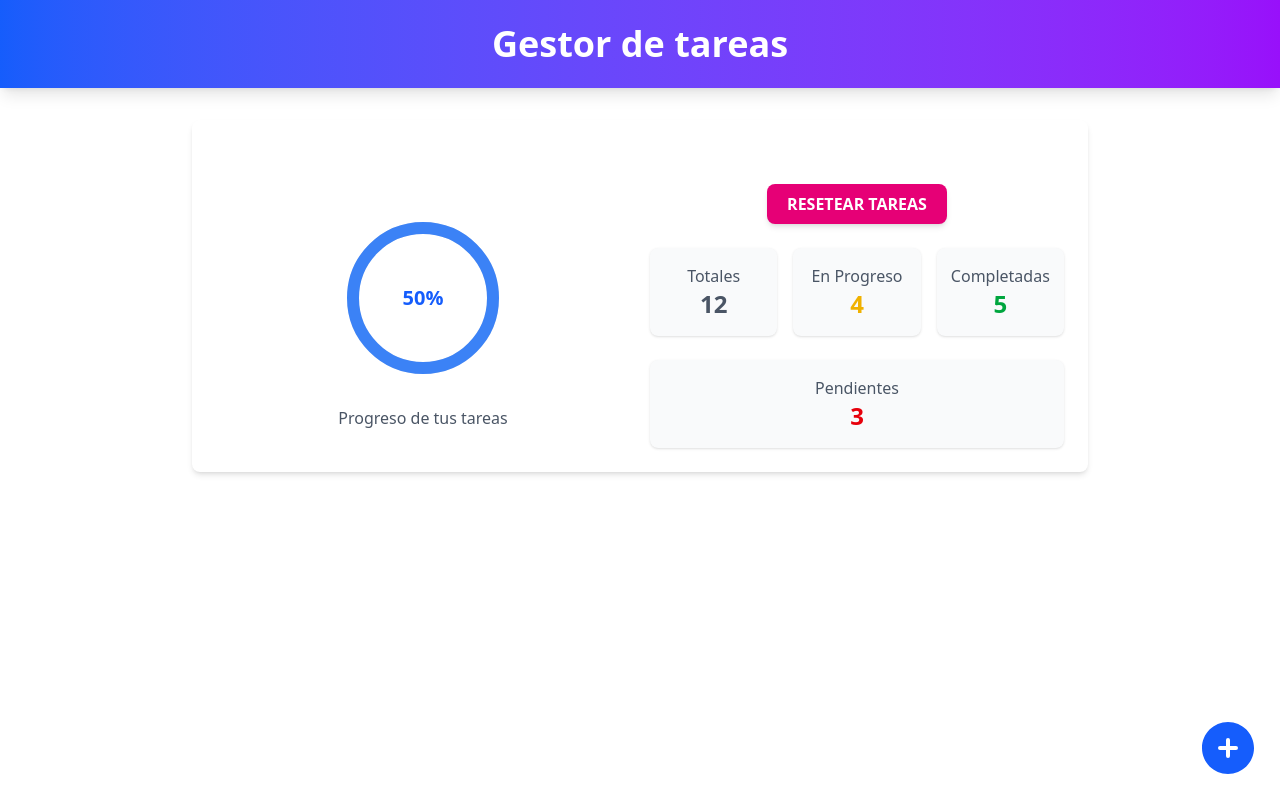
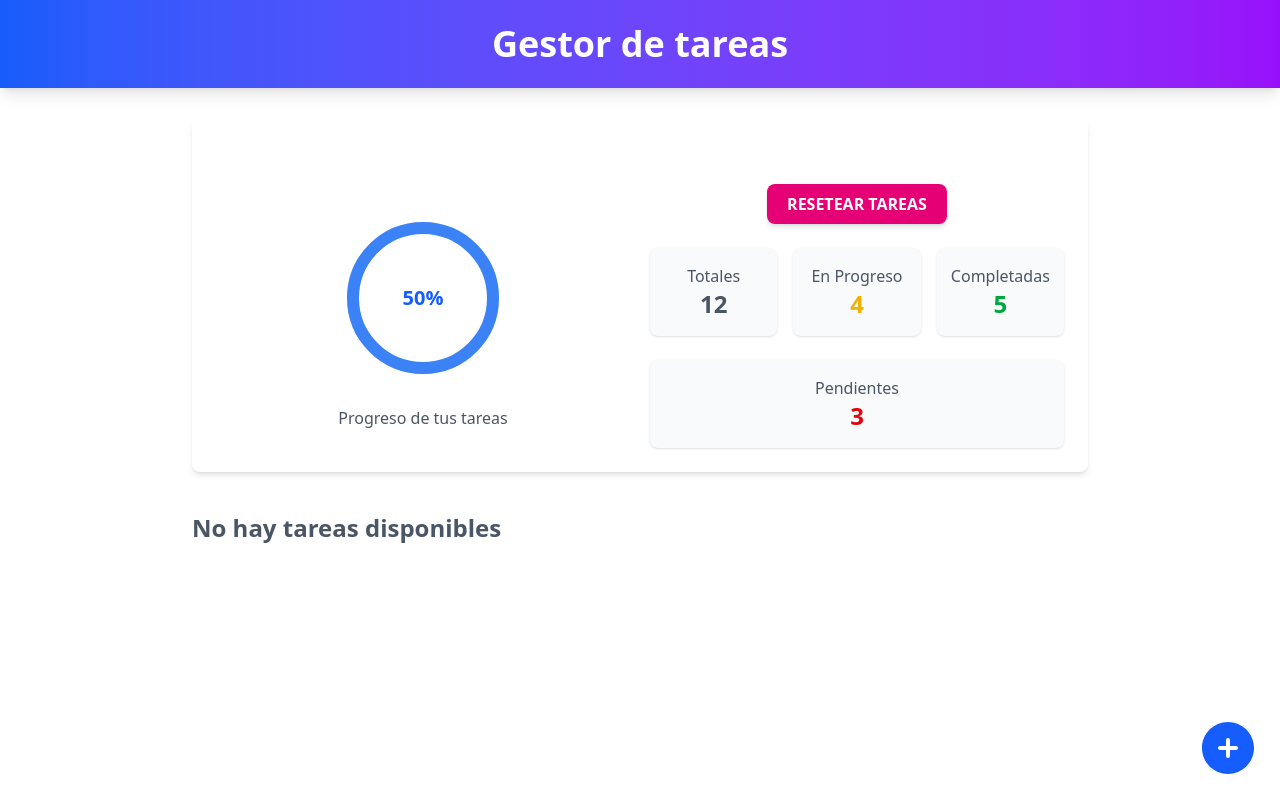
Before and after one commit to fipestar/TaskManager, a React (Vite) app: page / in a window 1280 px wide. Built offline with nearby package versions, Linux system fonts and the light colour scheme.

Commit message:
TaskList

```diff
--- a/src/App.tsx
+++ b/src/App.tsx
@@ -1,6 +1,7 @@
 
 import TaskTracker from "./components/TaskTracker"
 import TaskModal from "./components/TaskModal"
+import TaskList from "./components/TaskList"
 
 function App() {
 
@@ -17,6 +18,7 @@ function App() {
       </div>
 
         <main className="max-w-4xl mx-auto mt-10">
+          <TaskList />
           <TaskModal />
         </main>
 
--- /dev/null
+++ b/src/components/TaskDetail.tsx
@@ -0,0 +1,11 @@
+import type { Task } from "../types"
+
+type TaskDetailProps = {
+  task: Task
+}
+
+export default function TaskDetail({ task }: TaskDetailProps) {
+  return (
+    <div>TaskDetail</div>
+  )
+}
--- /dev/null
+++ b/src/components/TaskList.tsx
@@ -0,0 +1,23 @@
+import { useMemo } from "react";
+import { useTask } from "../hooks/useTask"
+import TaskDetail from "./TaskDetail";
+
+export default function TaskList() {
+  const {state} = useTask();
+  const isEmpty = useMemo(() => state.tasks.length === 0, [state.tasks])
+  return (
+    <div>
+      {isEmpty ? <p className="text-gray-600 text-2xl font-bold">No hay tareas disponibles</p> : (
+        <>
+          <p className="text-gray-600 text-2xl font-bold my-5">Listado de Tareas</p>
+          {state.tasks.map(task => (
+            <TaskDetail
+              key={task.id}
+              task={task}
+            />
+          ))}
+        </>
+      )}
+    </div>
+  )
+}
```
